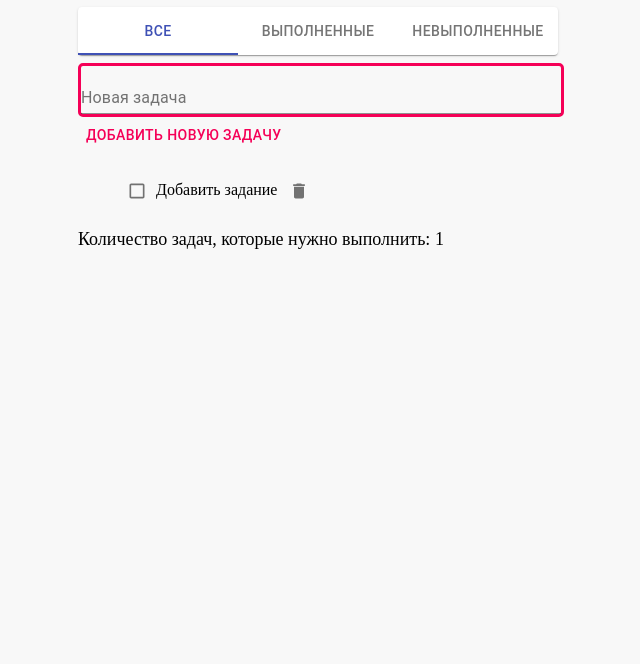
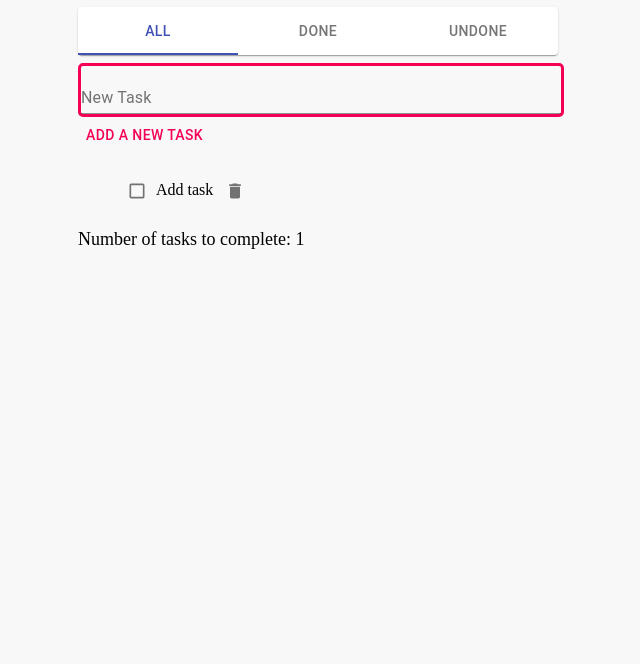
Before and after one commit to antoninamaximova/reactAppTodo, a React app: page /todo in a window 1280 px wide. Shown: the part 136-800 px from the top of the page, without its empty margins (322-962 px from the left). Built offline with nearby package versions, Linux system fonts and the light colour scheme.

Commit message:
Eng Vers

```diff
--- a/src/components/About/About.js
+++ b/src/components/About/About.js
@@ -50,7 +50,7 @@ class About extends React.Component {
 					{ isLoading ? <CircularProgress /> : <div>
 						{isError ? <div>{Texting}</div> : <div>
 						<Card className={styles.wrap}>
-							<img src={ user.avatar_url} className={styles.avatar} alt='Аватар'></img>
+							<img src={ user.avatar_url} className={styles.avatar} alt='avatar'></img>
 							<div>
 								<h1 className={styles.list}>{user.name}</h1>
 								<p className={styles.paragraph}>{user.bio}</p>
@@ -63,9 +63,12 @@ class About extends React.Component {
 								<a href='https://www.instagram.com/antoninamaximova/' className={styles.link}>
 									<FontAwesomeIcon icon={['fab', 'instagram']} size="2x"/>
 								</a>
+								<a href='https://t.me/amaxteam' className={styles.link}>
+									<FontAwesomeIcon icon={['fab', 'telegram']} size="2x"/>
+								</a>
 							</div>
 						</Card>
-					 <Card><h2>Репозитории на github.com:</h2>
+					 <Card><h2 className={styles.subtitle}>Repositories on github.com:</h2>
 					 <div>
 					 	{!isLoading && <div><ol>
 							{repoList.map(repo =>
--- a/src/components/About/About.module.css
+++ b/src/components/About/About.module.css
@@ -24,3 +24,8 @@
 .paragraph {
 	color: grey;
 }
+
+.subtitle {
+	display: flex;
+	justify-content: center;
+}
--- a/src/components/App/App.js
+++ b/src/components/App/App.js
@@ -10,8 +10,8 @@ const App = () => {
 	return (<Router className={styles.color}>
 				<div className={styles.wrap}>
 					<MenuList className={styles.menu}>
-			          <Link to ='/reactAppTodo' className={styles.link}><MenuItem className={styles.menuItem} >Обо мне</MenuItem></Link>
-			          <Link to ='/todo'className={styles.link}><MenuItem className={styles.menuItem} >Задачи</MenuItem></Link>
+			          <Link to ='/reactAppTodo' className={styles.link}><MenuItem className={styles.menuItem} >About</MenuItem></Link>
+			          <Link to ='/todo'className={styles.link}><MenuItem className={styles.menuItem} >Task List</MenuItem></Link>
 			        </MenuList>
 					<div className={styles.inner}>
 						<Route path ='/reactAppTodo' component={About}/>
--- a/src/components/Footer/Footer.js
+++ b/src/components/Footer/Footer.js
@@ -3,7 +3,8 @@ import styles from './Footer.module.css';
 import PropTypes from 'prop-types';
 
 const Footer = ({count, onClickFooter}) => (<div className={styles.title}>
- Количество задач, которые нужно выполнить: {count}
+
+Number of tasks to complete: {count}
  </div>)
 
 Footer.propTypes = {
--- a/src/components/TextField/TextField.js
+++ b/src/components/TextField/TextField.js
@@ -10,7 +10,7 @@ class TextFieldItem extends React.Component {
   state = {
     inputValue: '',
     items: [],
-    inputLabel: 'Новая задача'
+    inputLabel: 'New Task'
   };
 
   onButtonClick = () => {
@@ -19,7 +19,7 @@ class TextFieldItem extends React.Component {
         });
     if(this.state.inputValue === '' || this.props.items.some((item) => this.state.inputValue.toLowerCase() === item.value.toLowerCase())) {
     this.setState ({
-          inputLabel: <span className={styles.span}>Введите новую задачу</span>
+          inputLabel: <span className={styles.span}>Add a new Task</span>
         });
     } else {
     this.props.OnClickAdd(this.state.inputValue)}
@@ -40,7 +40,7 @@ class TextFieldItem extends React.Component {
     <Button
         color="secondary"
         onClick={this.onButtonClick}>
-        Добавить новую задачу
+        Add a new Task
       </Button>
   </Grid>);
   }
--- a/src/components/Todo/Todo.js
+++ b/src/components/Todo/Todo.js
@@ -13,13 +13,13 @@ const Todo = () => {
 	const state = {
 		items: [
 			{
-				value: 'Добавить задание',
+				value: 'Add task',
 				isDone: false,
 				id: 1
 			}
 		],
 		count: 1,
-		label: 'Все'
+		label: 'All'
 	};
 
 	const [items, setItems] = useState(state.items);
@@ -35,9 +35,9 @@ const Todo = () => {
   const classes = useStyles();
 
 	const itemFilter = () => {
-    	if (label === 'Невыполненные') {
+    	if (label === 'Undone') {
       		return items.filter(item => !item.isDone);
-    	} if (label === 'Выполненные') {
+    	} if (label === 'Done') {
       		return items.filter(item => item.isDone);
     	}
     	return items;
@@ -78,7 +78,7 @@ const Todo = () => {
     	setLabel(name)
   	};
 
-	return (<div><h1 className={styles.title}>Задачи на сегодня</h1>
+	return (<div><h1 className={styles.title}>Today Tasks</h1>
 		<Paper className={classes.root}>
       <Tabs
         value = {value}
@@ -87,9 +87,9 @@ const Todo = () => {
         centered
         onChange={itemFilter}
       >
-        <Tab label='Все' onClick={() => onClickFilter('Все')}/>
-        <Tab label='Выполненные' onClick={() => onClickFilter('Выполненные')}/>
-        <Tab label='Невыполненные'onClick={() => onClickFilter('Невыполненные')}/>
+        <Tab label='All' onClick={() => onClickFilter('All')}/>
+        <Tab label='Done' onClick={() => onClickFilter('Done')}/>
+        <Tab label='Undone'onClick={() => onClickFilter('Undone')}/>
       </Tabs>
     </Paper>
 		<TextFieldItem  items = { items } OnClickAdd={OnClickAdd}/>
```
Also changed, not shown: 1 other file.
